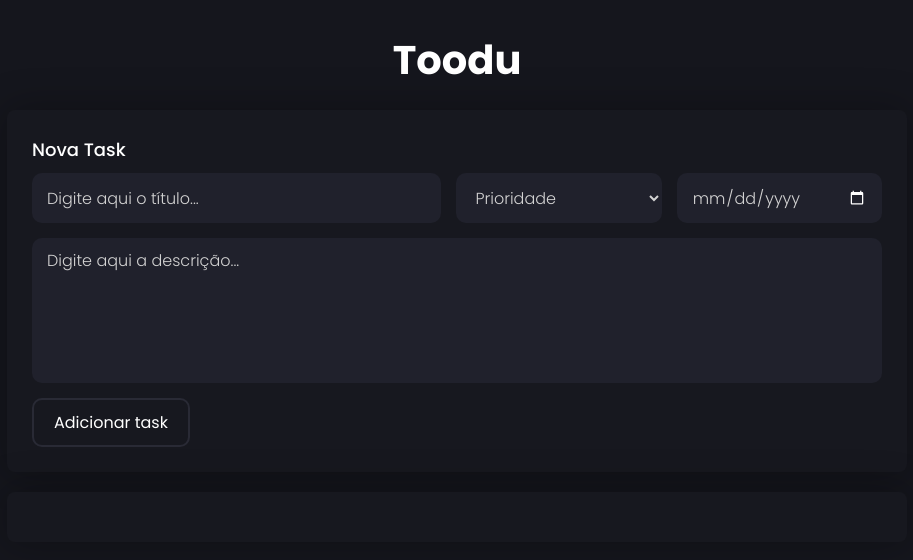
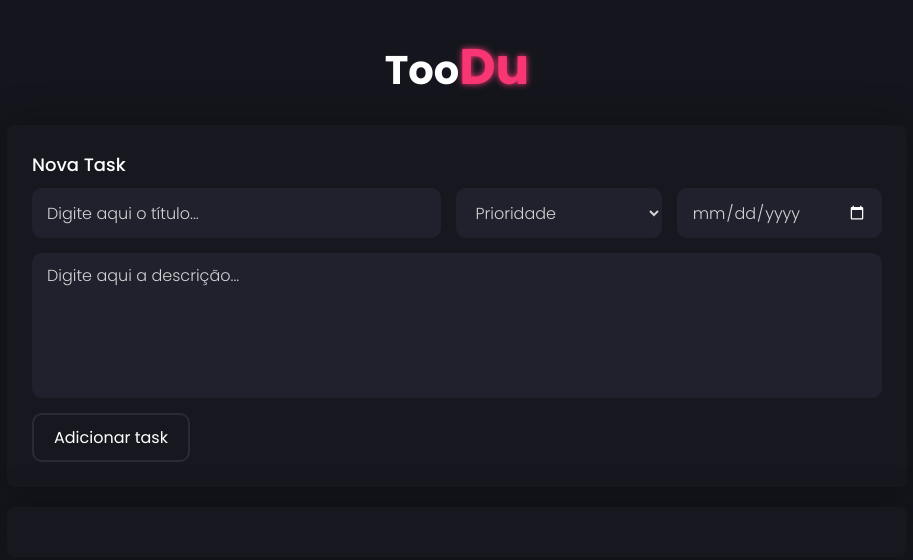
Before and after one commit to pedrongomes27/CRUD---NODE.JS, a website: page index.html in a window 1280 px wide. Shown: the whole page, without its empty margins (183-1096 px from the left). Drawn offline with Linux system fonts and the light colour scheme; no server answers.

Commit message:
Titulo partido

```diff
--- a/css/style.css
+++ b/css/style.css
@@ -17,6 +17,7 @@ body {
     gap: 20px;
 }
 
+
 #title-page {
     font-size: 40px;
     color: #fff;
@@ -24,6 +25,16 @@ body {
     text-align: center;
 
 }
+
+#title-page-span {
+    font-size: 50px;
+    color: #F93674;
+    font-weight: 700;
+    text-align: center;
+    filter: drop-shadow(0px 0px 3px #F93674);
+}
+
+
 
 #title-form {
     font-style: normal;
--- a/index.html
+++ b/index.html
@@ -12,7 +12,7 @@
 </head>
 
 <body>
-    <h1 id="title-page"> Toodu </h1>
+    <h1 id="title-page">Too<span id="title-page-span">Du</span></h1>
 
     <div class="container">
 
--- a/server.js
+++ b/server.js
@@ -58,7 +58,6 @@ app.put('/tasks/:id', cors(), (req, res) => {
 // Rota para excluir um item da lista de tarefas
 app.delete('/tasks/:id', cors(), (req, res) => {
   const id = req.params.id;
-  console.log(id);
   todoList.splice(id, 1);
 
   // envia a lista atualizada como resposta
```
